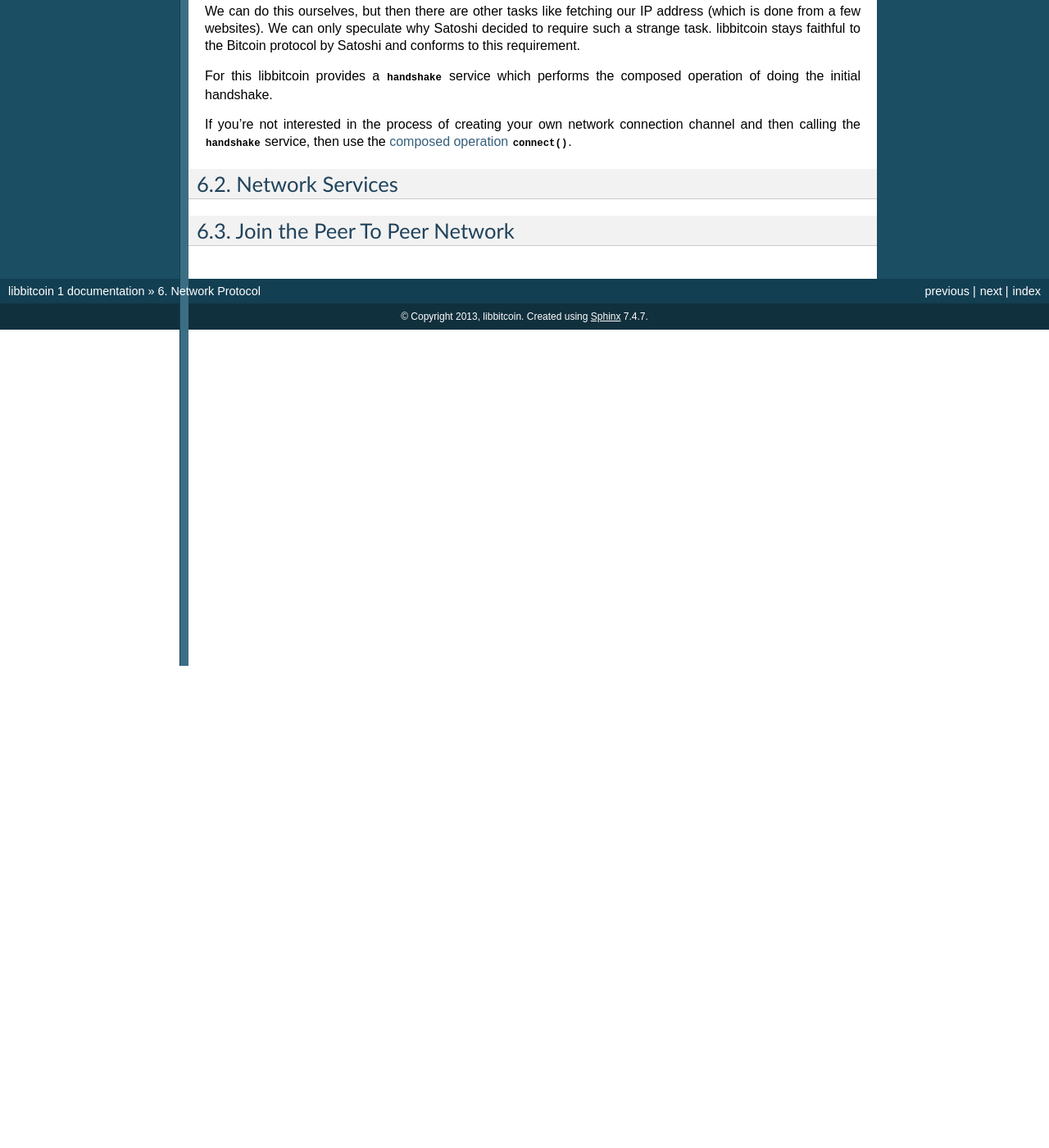
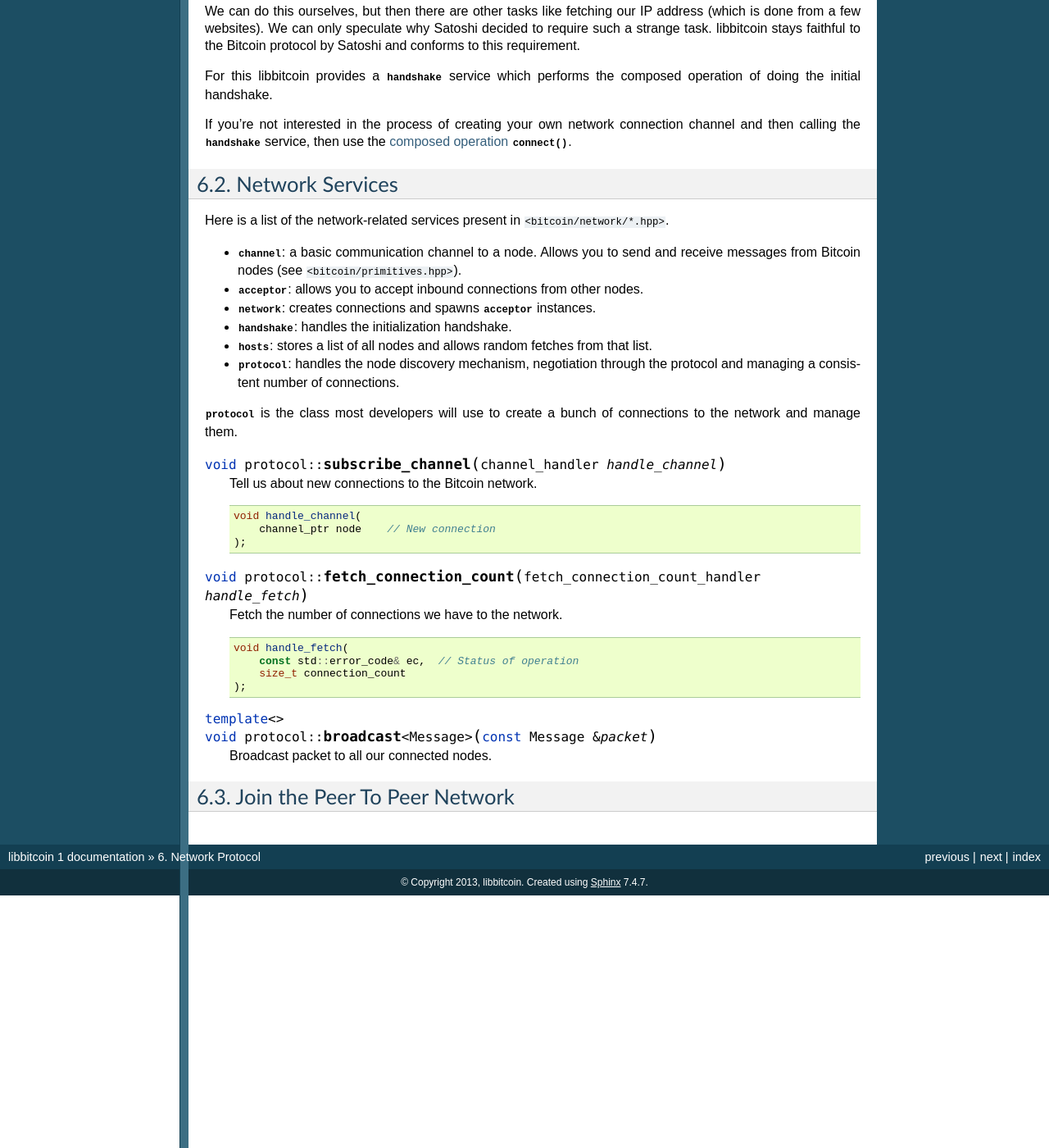
Before and after one commit to timjones47477timjones/libbitcoin-system, a Sphinx documentation site: the page built from doc/sphinx/network.rst, in a window 1280 px wide and 1400 px high, scrolled down 3064 px. Shown: the whole window at 82% size. Built offline with Sphinx 7.4.7, drawn with Linux system fonts in a browser that asks for light colours; pages that are not in the unit, such as notebooks, are missing from menus; before the commit the page ends 3876 px from its top, so only the background shows below that; some of the changed text lies outside the part shown.

Commit message:
doc: info about network services.

```diff
--- a/doc/sphinx/network.rst
+++ b/doc/sphinx/network.rst
@@ -215,6 +215,44 @@ use the :ref:`composed operation<composed_operations>` :func:`connect`.
 Network Services
 ================
 
+Here is a list of the network-related services present in ``<bitcoin/network/*.hpp>``.
+
+* :class:`channel`: a basic communication channel to a node. Allows you to
+  send and receive messages from Bitcoin nodes (see
+  ``<bitcoin/primitives.hpp>``).
+* :class:`acceptor`: allows you to accept inbound connections from other nodes.
+* :class:`network`: creates connections and spawns :class:`acceptor` instances.
+* :class:`handshake`: handles the initialization handshake.
+* :class:`hosts`: stores a list of all nodes and allows random fetches from that list.
+* :class:`protocol`: handles the node discovery mechanism, negotiation
+  through the protocol and managing a consistent number of connections.
+
+:class:`protocol` is the class most developers will use to create a bunch of
+connections to the network and manage them.
+
+.. cpp:function:: void protocol::subscribe_channel(channel_handler handle_channel)
+
+   Tell us about new connections to the Bitcoin network.
+   ::
+
+    void handle_channel(
+        channel_ptr node    // New connection
+    );
+
+.. cpp:function:: void protocol::fetch_connection_count(fetch_connection_count_handler handle_fetch)
+
+   Fetch the number of connections we have to the network.
+   ::
+
+    void handle_fetch(
+        const std::error_code& ec,  // Status of operation
+        size_t connection_count
+    );
+
+.. cpp:function:: void protocol::broadcast<Message>(const Message& packet)
+
+   Broadcast packet to all our connected nodes.
+
 Join the Peer To Peer Network
 =============================
 
```
